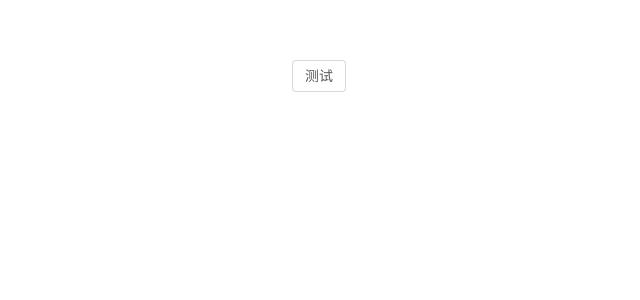
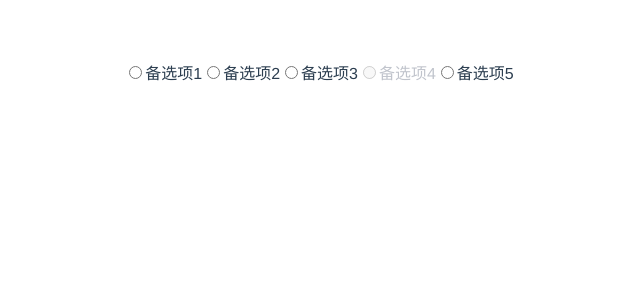
Before and after one commit to ShiRouMi/fe-ui, a Vue app: page / in a window 1280 px wide. Shown: the top 300 px of the page, without its empty margins (321-961 px from the left). Built offline with nearby package versions, Linux system fonts and the light colour scheme.

Commit message:
radio  undone

```diff
--- a/src/App.vue
+++ b/src/App.vue
@@ -1,15 +1,34 @@
 <template>
   <div id="app">
-    <fe-button size="medium">测试</fe-button>
+    <fe-radio v-model="radio" label="123">备选项1</fe-radio>
+    <fe-radio v-model="radio" label="456">备选项2</fe-radio>
+    <fe-radio v-model="radio" label="789">备选项3</fe-radio>
+    <fe-radio v-model="radio1" disabled label="选中且禁用">备选项4</fe-radio>
+    <fe-radio v-model="radio" label="000" size="mini">备选项5</fe-radio>
+    <!-- <fe-radio-group v-model="radio2">
+      <fe-radio :label="1">组合1</fe-radio>
+      <fe-radio :label="2">组合2</fe-radio>
+      <fe-radio :label="3">组合3</fe-radio>
+    </fe-radio-group> -->
   </div>
 </template>
 
 <script>
-import FeButton from './components/Button'
+// import {FeRadio, FeRadioGroup} from './components/Radio'
+import FeRadio from './components/Radio'
+import FeRadioGroup from './components/RadioGroup'
 export default {
   name: 'app',
   components: {
-    FeButton
+    FeRadio,
+    FeRadioGroup
+  },
+  data: function () {
+    return {
+      radio: '123',
+      radio1: '选中且禁用',
+      radio2: 3
+    }
   }
 }
 </script>
--- /dev/null
+++ b/src/components/Radio/index.js
@@ -0,0 +1,7 @@
+import FeRadio from "./radio.vue";
+
+FeRadio.install = function(Vue) {
+  Vue.component(FeRadio.name, FeRadio);
+};
+
+export default FeRadio;
--- /dev/null
+++ b/src/components/Radio/radio-group.vue
@@ -0,0 +1,33 @@
+<template>
+  <div role="radiogroup" class="fe-radio-group">
+    <slot></slot>
+  </div>
+</template>
+
+<script>
+export default {
+  name: 'FeRadioGroup',
+  componentName: 'FeRadioGroup',
+  props: {
+    size: String,
+    disabled: Boolean,
+    textColor: {
+      type: String,
+      default: '#fff'
+    },
+    fill: {
+      type: String,
+      default: '#409EFF'
+    }
+  },
+  methods: {
+    change: function() {
+
+    }
+  }
+}
+</script>
+
+<style>
+
+</style>
--- /dev/null
+++ b/src/components/Radio/radio.vue
@@ -0,0 +1,70 @@
+<template>
+  <label>
+    <span class="fe-radio__input">
+      <input type="radio"
+      :name="name"
+      :disabled="disabled"
+      :class="[
+        radioSize ? `fe-radio__${radioSize}` : ''
+      ]"
+      :value="label"
+      v-model="model"
+    />
+    </span>
+    <span class="fe-radio__span"
+      :class="[disabled ? 'fe-radio__disabled' : '']">
+      <slot></slot>
+    </span>
+  </label>
+</template>
+
+<script>
+export default {
+  name: 'FeRadio',
+  props: {
+    value: {},
+    label: [String, Number, Boolean],
+    disabled: Boolean,
+    border: Boolean,
+    size: String,
+    name: String
+  },
+  computed: {
+    isGroup: function () {
+      if(this.$parent) {
+        this._radioGroup = this.$parent
+        return true
+      }
+      return false
+    },
+    model: {
+      get() {
+        // 这里为什么不能是 this.label
+        return this.isGroup ? this._radioGroup.value : this.value
+      },
+      set(val) {
+        if (this.isGroup) {
+
+        } else {
+          this.$emit('input', val)
+        }
+
+      }
+    },
+    radioSize: function () {
+      return this.size
+    }
+  },
+  methods: {
+    change: function() {
+
+    }
+  }
+}
+</script>
+
+<style>
+.fe-radio__disabled {
+  color: #c0c4cc
+}
+</style>
--- /dev/null
+++ b/src/components/RadioGroup/index.js
@@ -0,0 +1,6 @@
+import FeRadioGroup from '../Radio/radio-group.vue'
+
+FeRadioGroup.install = function(Vue) {
+  Vue.component(FeRadioGroup.name, FeRadioGroup)
+}
+export default FeRadioGroup
```
